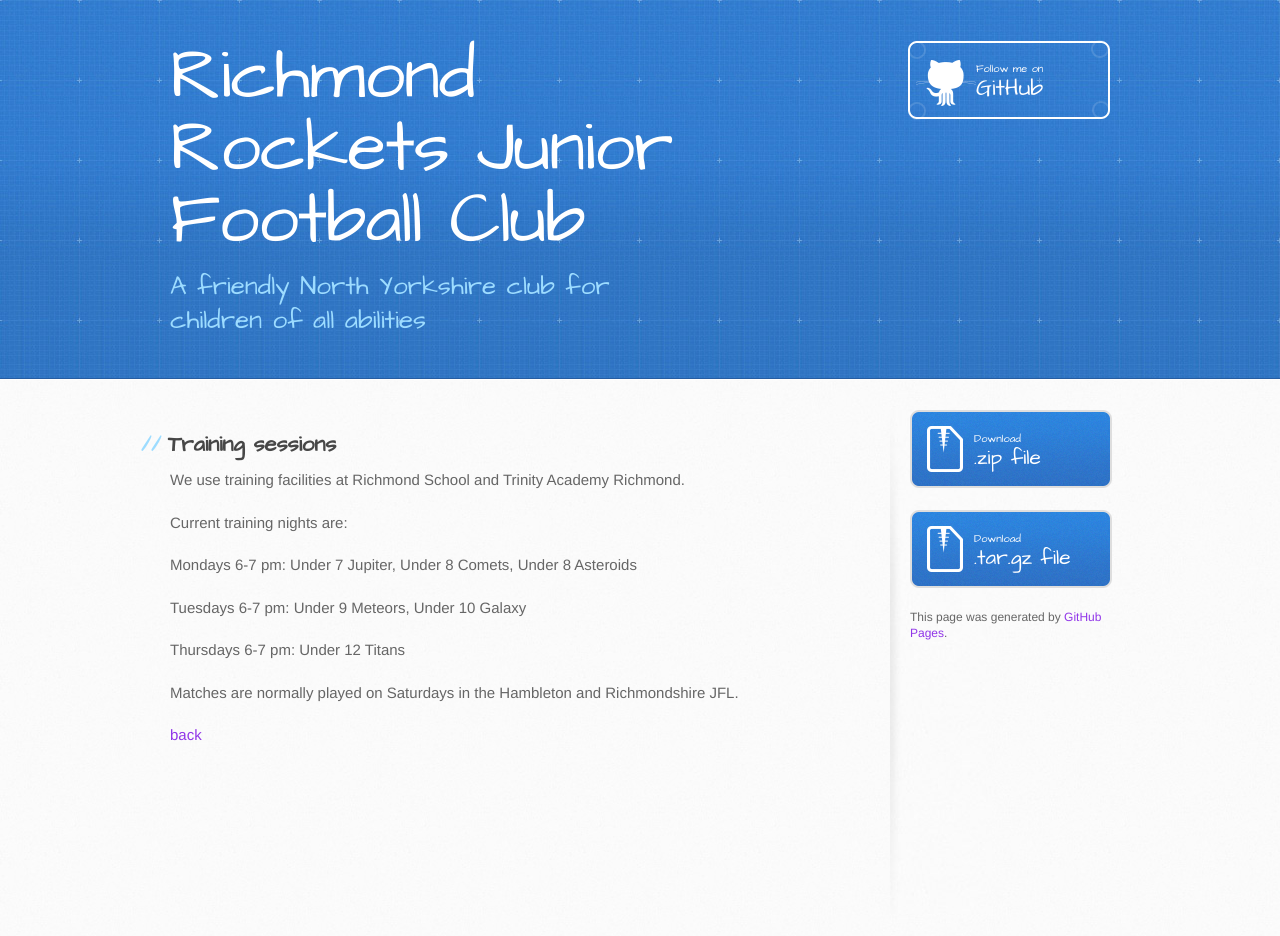
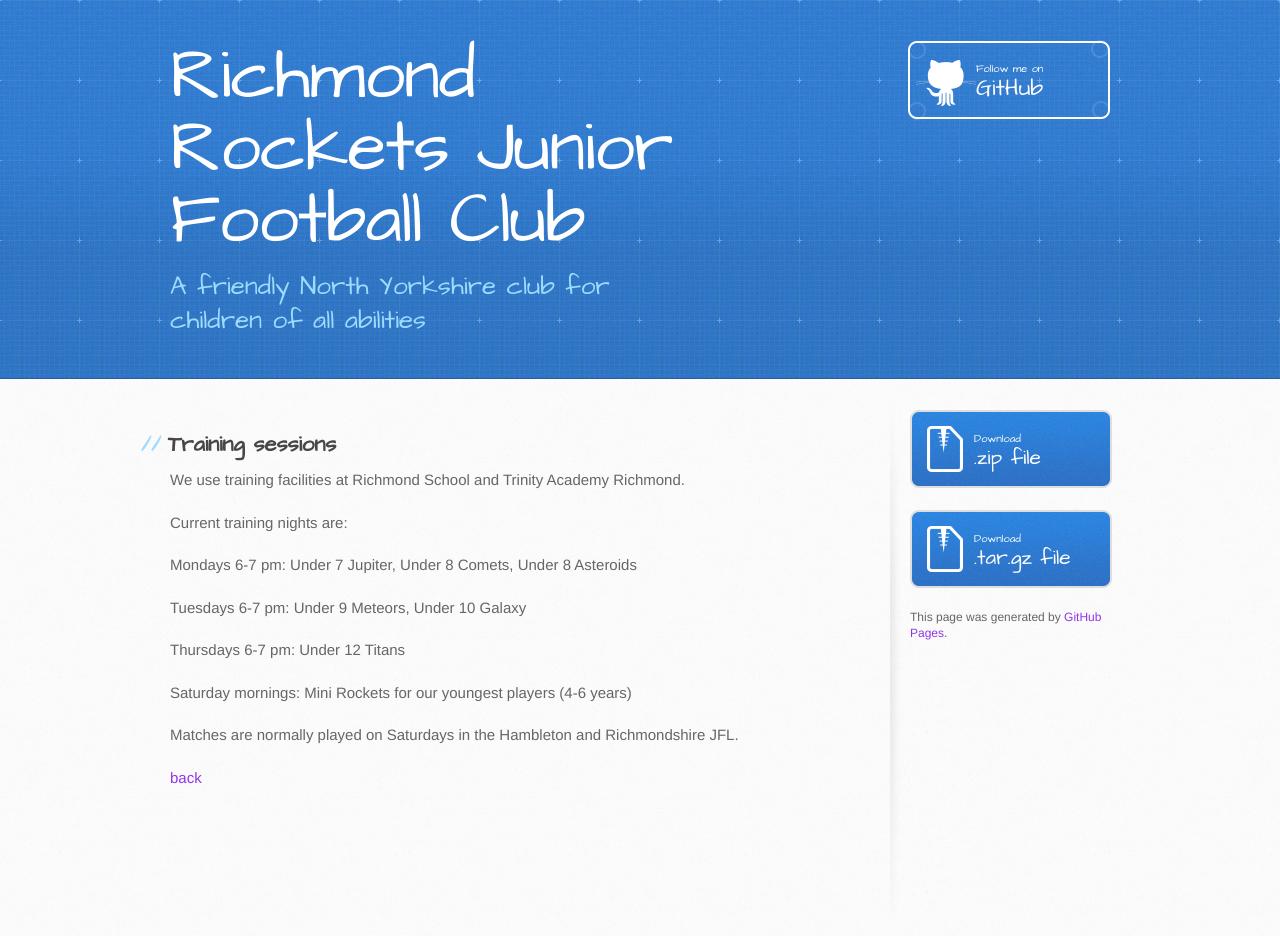
Before and after one commit to richmondrockets/richmondrockets.github.io, a Jekyll site: the page built from training.md, in a window 1280 px wide. Built offline with Jekyll 4.4.1, drawn with Linux system fonts in a browser that asks for light colours; our own code applies the rules of GitHub Pages for plain Markdown files.

Commit message:
Update training.md

```diff
--- a/training.md
+++ b/training.md
@@ -14,6 +14,8 @@ Tuesdays 6-7 pm: Under 9 Meteors, Under 10 Galaxy
 
 Thursdays 6-7 pm: Under 12 Titans
 
+Saturday mornings:  Mini Rockets for our youngest players (4-6 years)
+
 Matches are normally played on Saturdays in the Hambleton and Richmondshire JFL.
 
 [back](./)
```
